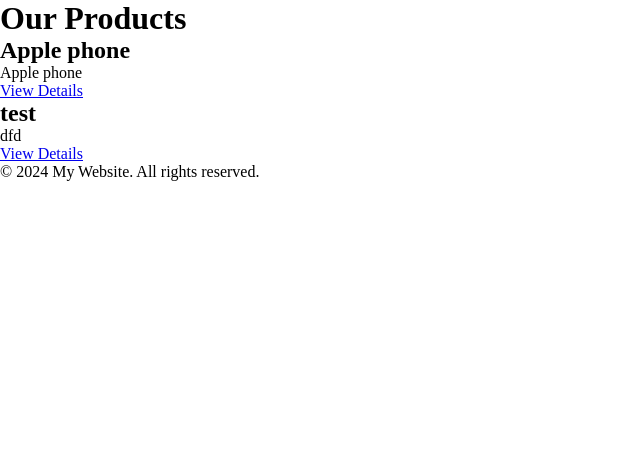
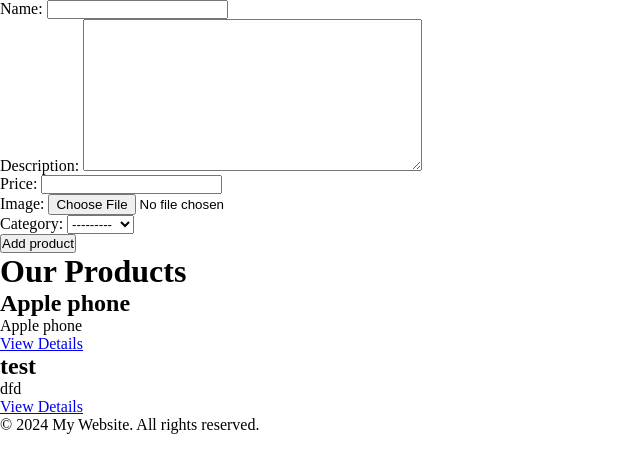
Before and after one commit to peterramsis9/ProjectPythonDjango, a Django app: page /product/ in a window 1280 px wide. Shown: the part 36-509 px from the top of the page, without its empty margins (0-640 px from the left). Run offline with Django 5.2, Linux system fonts and the light colour scheme; data comes from the database, SQL or seed files in the repository; both versions use the stored data as it was after the commit.

Commit message:
feat(products): add order models and product form
- Add Order and OrderItem models with admin setup
- Create ProductForm for handling product creation
- Support product submission via POST in index view
- Render product creation form in template

```diff
--- a/products/admin.py
+++ b/products/admin.py
@@ -1,6 +1,8 @@
 from django.contrib import admin
-from products.models import Product, Category
+from products.models import Product, Category, Order, OrderItem
 
 
 admin.site.register(Product)
 admin.site.register(Category)
+admin.site.register(Order)
+admin.site.register(OrderItem)
--- /dev/null
+++ b/products/forms.py
@@ -0,0 +1,13 @@
+from django import forms
+from .models import Product
+class ProductForm(forms.ModelForm):
+   class Meta:
+       model = Product
+       fields = ['name', 'description', 'price', 'image', 'category']
+
+   def __init__(self, *args, **kwargs):
+      category_queryset = kwargs.pop('category_queryset', None)
+      super().__init__(*args, **kwargs)
+
+      if category_queryset is not None:
+          self.fields['category'].queryset = category_queryset
--- a/products/models.py
+++ b/products/models.py
@@ -1,6 +1,6 @@
 from django.db import models
 from django.db.models import Model
-
+from django.contrib.auth.models import User
 # Create your models here.
 
 class Category(models.Model):
@@ -27,3 +27,56 @@
 
     def __str__(self):
         return self.name
+
+
+class Order(models.Model):
+    date = models.DateTimeField(auto_now_add=True)
+    STATUS_CHOICES = [
+        ('pending', 'Pending'),
+        ('confirmed', 'Confirmed'),
+        ('shipped', 'Shipped'),
+        ('delivered', 'Delivered'),
+        ('cancelled', 'Cancelled'),
+    ]
+
+    PAYMENT_CHOICES = [
+        ('cash', 'Cash'),
+        ('card', 'Card'),
+        ('wallet', 'Wallet'),
+    ]
+
+    user = models.ForeignKey(
+        User,
+        on_delete=models.CASCADE,
+        related_name='orders'
+    )
+
+
+    status = models.CharField(
+        max_length=20,
+        choices=STATUS_CHOICES,
+        default='pending'
+    )
+
+    payment_method = models.CharField(
+        max_length=20,
+        choices=PAYMENT_CHOICES,
+        default='cash'
+    )
+
+    total_price = models.DecimalField(
+        max_digits=10,
+        decimal_places=2,
+        default=0
+    )
+    created_at = models.DateTimeField(auto_now_add=True)
+    updated_at = models.DateTimeField(auto_now=True)
+
+
+class OrderItem(models.Model):
+    order = models.ForeignKey(Order, on_delete=models.CASCADE)
+    product = models.ForeignKey(Product, on_delete=models.CASCADE)
+    quantity = models.PositiveIntegerField()
+    price = models.DecimalField(max_digits=10, decimal_places=2)
+    created_at = models.DateTimeField(auto_now_add=True)
+    updated_at = models.DateTimeField(auto_now=True)
--- a/products/views.py
+++ b/products/views.py
@@ -1,14 +1,44 @@
 from django.shortcuts import render
 from django.http import HttpResponse
-from products.models import Product
+from products.models import Product, Category
+
+from .forms import ProductForm
 # Create your views here.
 
 def index(request):
-    context = {
-        'products': Product.objects.all()
-    }
-    return render(request, 'pages/products.html' , context)
 
+
+    if request.method == 'POST':
+        productForm = ProductForm(request.POST, request.FILES , category_queryset=Category.objects.all())
+        if productForm.is_valid():
+            productForm.save()
+            context = {
+                'message': 'Product added successfully!',
+                'pform' : ProductForm(category_queryset=Category.objects.all()),
+                "category": Category.objects.all(),
+                'products': Product.objects.all(),
+                 'success': True
+            }
+        else:
+            context = {
+                'products': Product.objects.all(),
+                'pfrom': productForm,
+                'category': Category.objects.all(),
+                'form_errors': productForm.errors
+            }
+
+
+    else:
+        products = Product.objects.all()
+        categories = Category.objects.all()
+
+        context = {
+            'products': products,
+            'categories': categories,
+            'pform' : ProductForm(category_queryset=categories)
+        }
+
+    return render(request, 'pages/products.html', context)
 
 def product(request, product_id):
     product = Product.objects.get(id=product_id)
--- a/templates/pages/products.html
+++ b/templates/pages/products.html
@@ -1,6 +1,26 @@
 {% extends "layouts/base.html" %}
 <section class="products">
 {% block content %}
+
+
+  {% if message %}
+    <p>{{ message }}</p>
+{% endif %}
+
+{% if form_errors %}
+    {{ form_errors }}
+{% endif %}
+  <form method="POST"  enctype="multipart/form-data">
+
+    {% csrf_token %}
+
+    {{ pform }}
+
+
+    <input type="submit" value="Add product" />
+
+  </form>
+
   <h1>Our Products</h1>
   <div class="product">
     {% if products %}
```
Also changed, not shown: db.sqlite3, photos/2026/10/06/amplifon.png (added), photos/2026/10/06/amplifon_3VEWCjB.png (added), photos/2026/10/06/amplifon_AQP5Sgk.png (added), photos/2026/10/06/amplifon_NrYENDU.png (added), photos/2026/10/06/amplifon_TTSNYY9.png (added), photos/2026/10/06/amplifon_TYNF2zq.png (added), photos/2026/10/06/amplifon_cnzsxOG.png (added), photos/2026/10/06/amplifon_dONW77k.png (added), photos/2026/10/06/amplifon_nckw928.png (added), photos/2026/10/06/little_flok.png (added), products/migrations/0003_order_orderitem.py (added).
